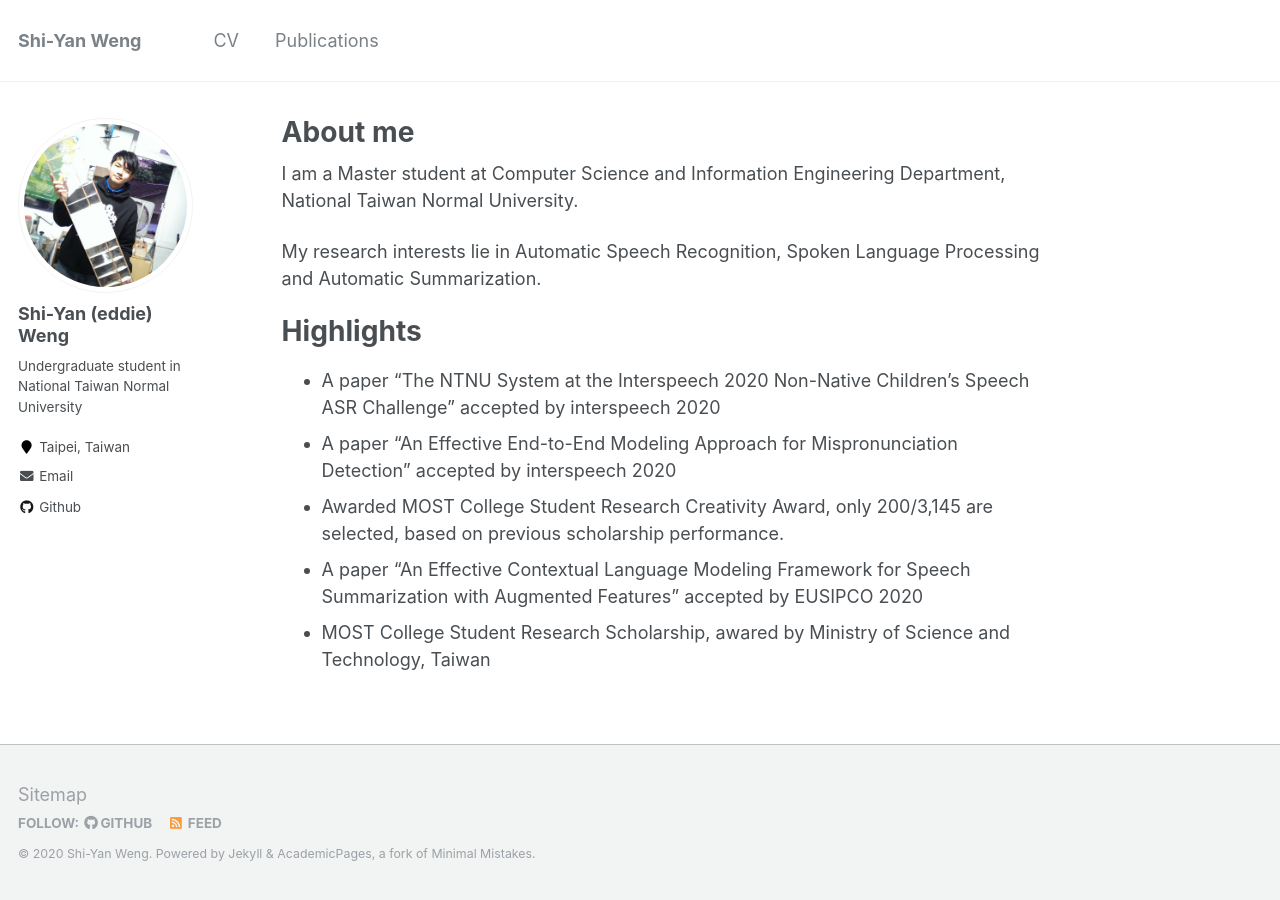
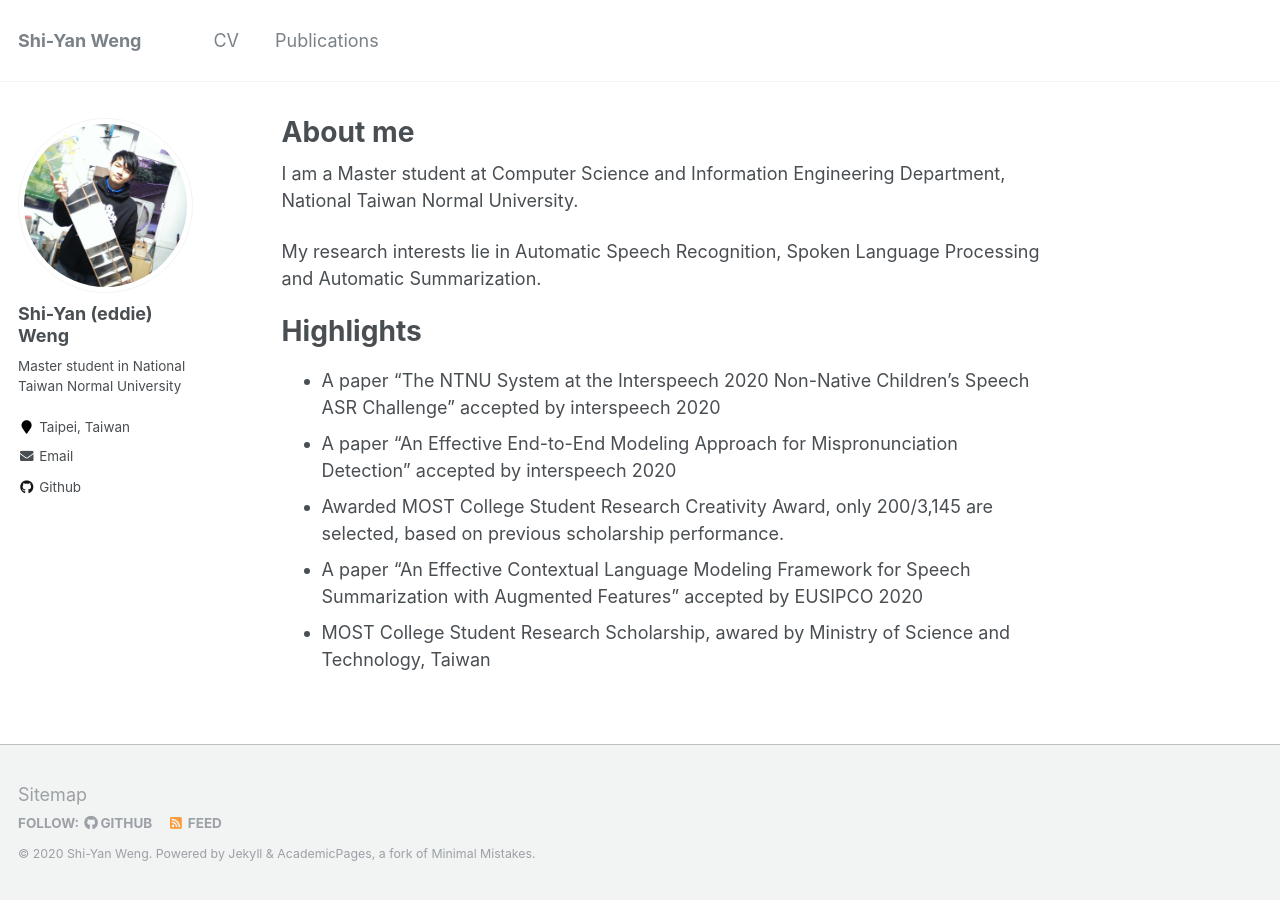
Before and after one commit to eddiewng/eddiewng.github.io, a Jekyll site: the page built from _pages/about.md, in a window 1280 px wide. Built offline with Jekyll 4.4.1, drawn with Linux system fonts in a browser that asks for light colours.

Commit message:
minior modify

```diff
--- a/_config.yml
+++ b/_config.yml
@@ -82,7 +82,7 @@ analytics:
 author:
   name             : "Shi-Yan (eddie) Weng"
   avatar           : "profile.png"
-  bio              : "Undergraduate student in National Taiwan Normal University"
+  bio              : "Master student in National Taiwan Normal University"
   location         : "Taipei, Taiwan"
   employer         :
   pubmed           :
```
